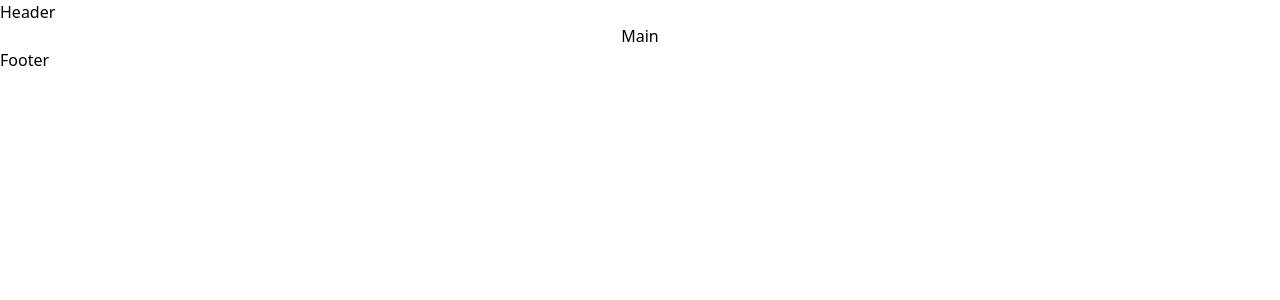
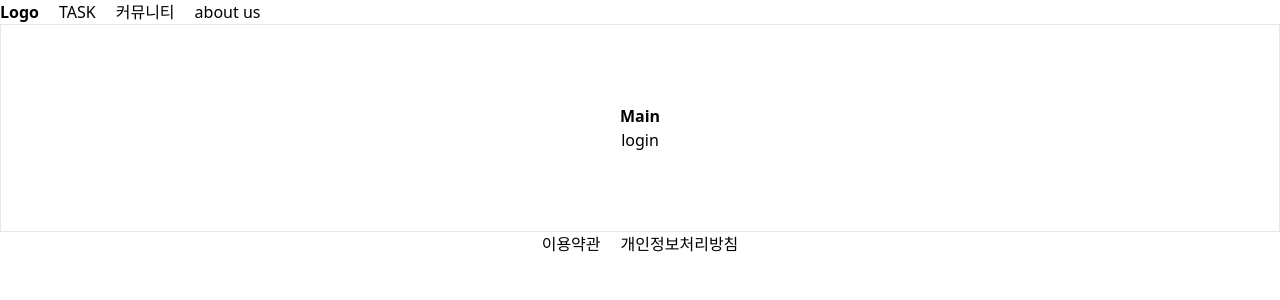
Before and after one commit to DoRun-DoRun/front-end-dorundorun-season02, a Next.js app: page / in a window 1280 px wide. Shown: the top 300 px of the page. Built offline with nearby package versions, Linux system fonts and the light colour scheme.

Commit message:
Initial-setting : 레이아웃 수정

```diff
--- a/src/app/_shared/_components/footer.tsx
+++ b/src/app/_shared/_components/footer.tsx
@@ -1,5 +1,16 @@
 import React from "react";
 
 export default function Footer() {
-  return <div>Footer</div>;
+  return (
+    <div className="flex justify-center">
+      <ul className="flex flex-row gap-5">
+        <li>
+          <a href="">이용약관</a>
+        </li>
+        <li>
+          <a href="">개인정보처리방침</a>
+        </li>
+      </ul>
+    </div>
+  );
 }
--- a/src/app/_shared/_components/header.tsx
+++ b/src/app/_shared/_components/header.tsx
@@ -1,5 +1,20 @@
 import React from "react";
 
 export default function Header() {
-  return <div>Header</div>;
+  return (
+    <div>
+      <ul className="flex flex-row gap-5">
+        <li className="font-bold">Logo</li>
+        <li>
+          <a href="">TASK</a>
+        </li>
+        <li>
+          <a href="">커뮤니티</a>
+        </li>
+        <li>
+          <a href="">about us</a>
+        </li>
+      </ul>
+    </div>
+  );
 }
--- a/src/app/page.tsx
+++ b/src/app/page.tsx
@@ -2,8 +2,11 @@ import Image from "next/image";
 
 export default function Home() {
   return (
-    <main className="flex justify-center align-center">
-      <div className="text-bold">Main</div>
+    <main className="flex flex-col justify-center items-center h-52 border w-full">
+      <h2 className="font-bold">Main</h2>
+      <div>
+        <a href="/login">login</a>
+      </div>
     </main>
   );
 }
```
